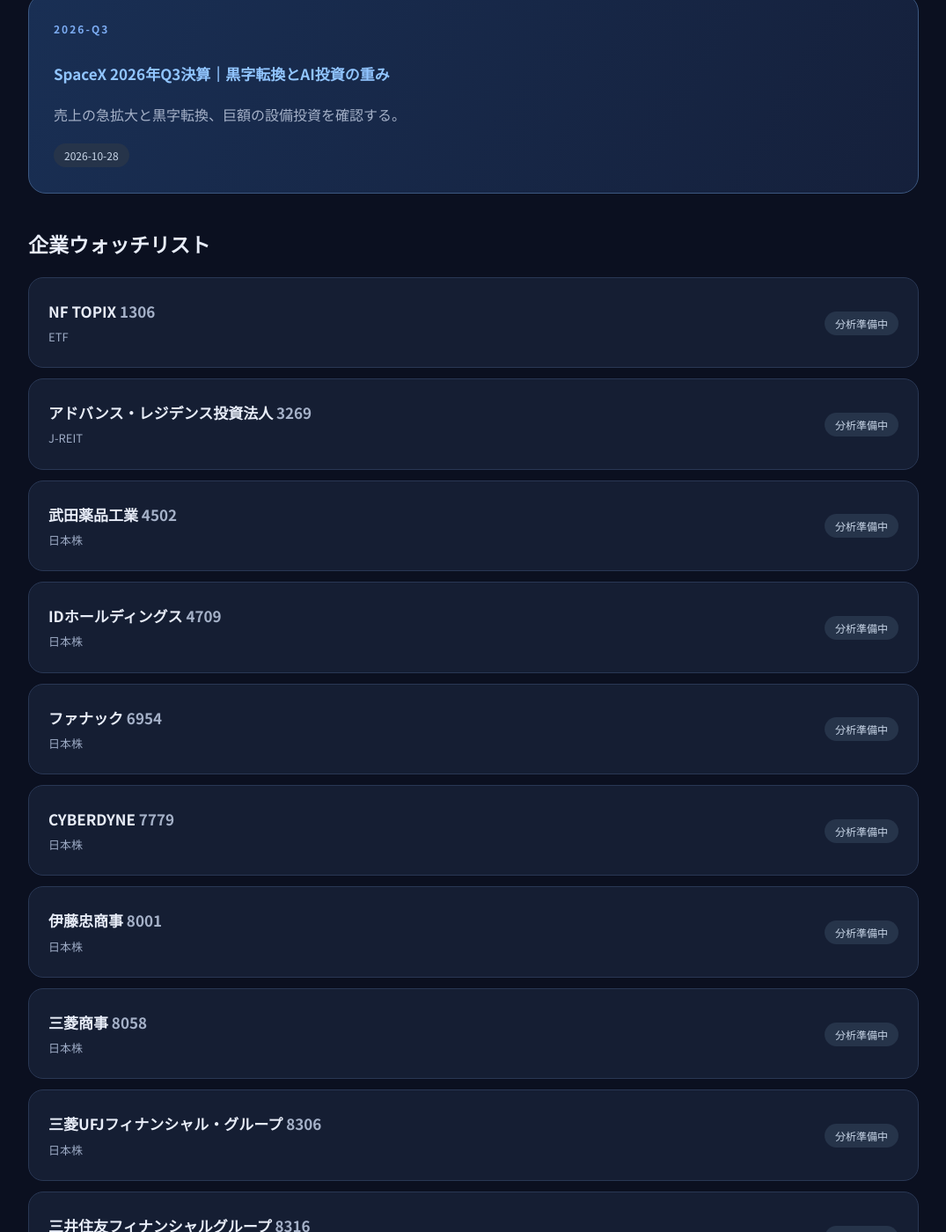
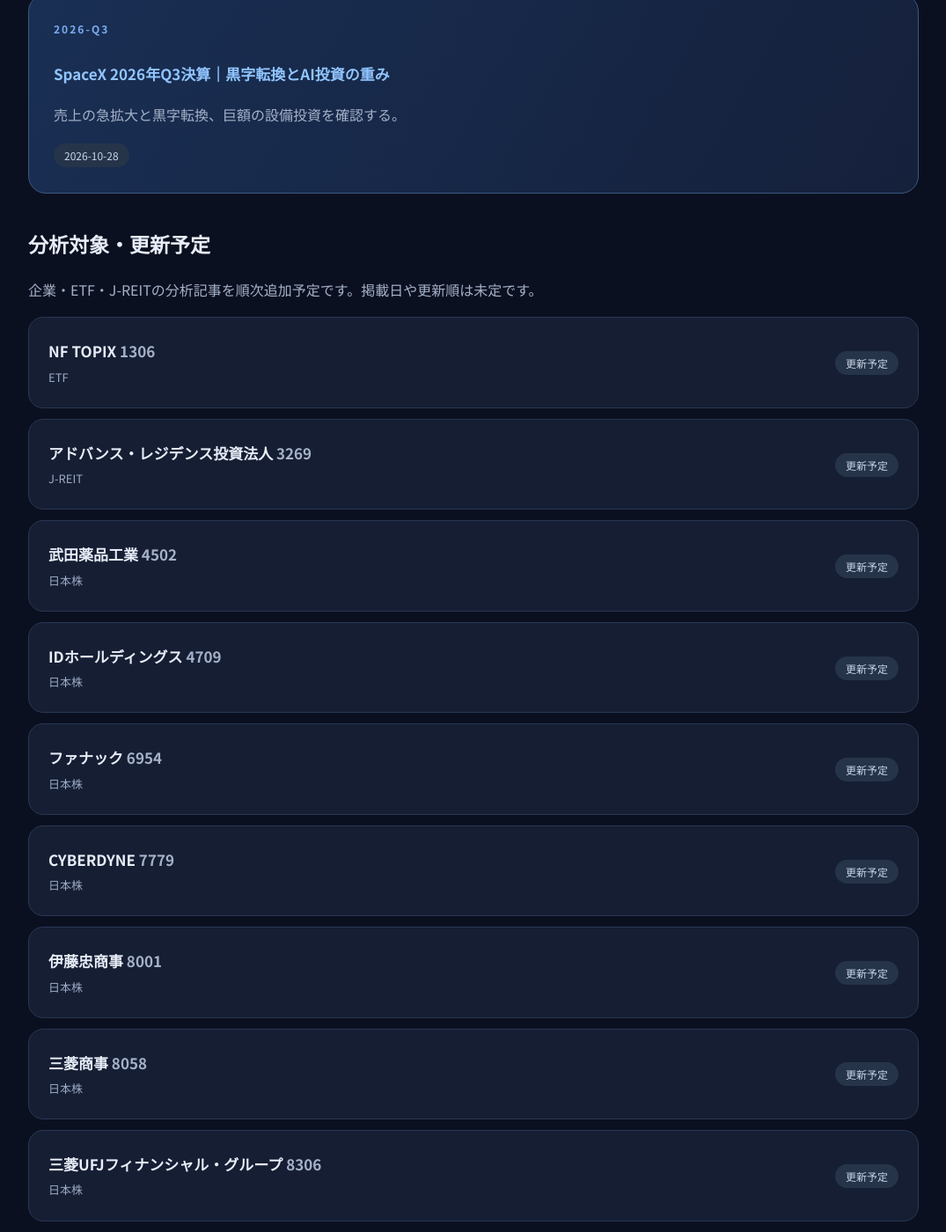
Before and after one commit to nick-shu3/investment-tankyu, a Jekyll site: the page built from index.html, in a window 1280 px wide and 1400 px high, scrolled down 633 px. Shown: the whole window at 88% size, without its empty margins (102-1177 px from the left). Built offline with Jekyll 4.4.1, drawn with Linux system fonts in a browser that asks for light colours; some of the changed text lies outside the part shown.

Commit message:
Label unpublished analyses as planned updates

```diff
--- a/index.html
+++ b/index.html
@@ -2,4 +2,4 @@
 layout: default
 title: 企業決算の研究ノート
 ---
-<main class="wrap"><section class="hero"><div class="eyebrow">EARNINGS × RESEARCH</div><h1>決算を読み、<br>企業の変化を記録する。</h1><p class="muted">公式開示を起点に、AIの分析と人間の考察を積み重ねる研究ノート。</p></section><section class="grid"><div class="panel"><div class="stat">{{ site.data.companies.size }}</div><div class="statlabel">ウォッチ企業</div></div><div class="panel"><div class="stat">{{ site.articles.size }}</div><div class="statlabel">公開済み分析</div></div></section><h2>最新の決算分析</h2><div class="list">{% assign articles = site.articles | sort: 'published' | reverse %}{% for article in articles %}<div class="feature"><div class="eyebrow">{{ article.period | escape }}</div><h3><a href="{{ article.url | relative_url }}">{{ article.title | escape }}</a></h3><p class="muted">{{ article.summary | escape }}</p><span class="tag">{{ article.published | escape }}</span></div>{% else %}<p>分析記事は準備中です。</p>{% endfor %}</div><h2>企業ウォッチリスト</h2><div class="list">{% for company in site.data.companies %}<div class="panel company"><div><h3>{{ company.name | escape }} <span class="muted">{{ company.ticker | escape }}</span></h3><p>{{ company.description | escape }}</p></div><div>{% assign company_articles = articles | where: 'company_id', company.id %}{% if company_articles.size > 0 %}<a href="{{ company_articles.first.url | relative_url }}">最新の分析を読む →</a>{% else %}<span class="tag">分析準備中</span>{% endif %}</div></div>{% endfor %}</div></main>
+<main class="wrap"><section class="hero"><div class="eyebrow">EARNINGS × RESEARCH</div><h1>決算を読み、<br>企業の変化を記録する。</h1><p class="muted">公式開示を起点に、AIの分析と人間の考察を積み重ねる研究ノート。</p></section><section class="grid"><div class="panel"><div class="stat">{{ site.data.companies.size }}</div><div class="statlabel">分析対象銘柄</div></div><div class="panel"><div class="stat">{{ site.articles.size }}</div><div class="statlabel">公開済み分析</div></div></section><h2>最新の決算分析</h2><div class="list">{% assign articles = site.articles | sort: 'published' | reverse %}{% for article in articles %}<div class="feature"><div class="eyebrow">{{ article.period | escape }}</div><h3><a href="{{ article.url | relative_url }}">{{ article.title | escape }}</a></h3><p class="muted">{{ article.summary | escape }}</p><span class="tag">{{ article.published | escape }}</span></div>{% else %}<p>分析記事は準備中です。</p>{% endfor %}</div><h2>分析対象・更新予定</h2><p class="muted">企業・ETF・J-REITの分析記事を順次追加予定です。掲載日や更新順は未定です。</p><div class="list">{% for company in site.data.companies %}<div class="panel company"><div><h3>{{ company.name | escape }} <span class="muted">{{ company.ticker | escape }}</span></h3><p>{{ company.description | escape }}</p></div><div>{% assign company_articles = articles | where: 'company_id', company.id %}{% if company_articles.size > 0 %}<a href="{{ company_articles.first.url | relative_url }}">最新の分析を読む →</a>{% else %}<span class="tag">更新予定</span>{% endif %}</div></div>{% endfor %}</div></main>
```
